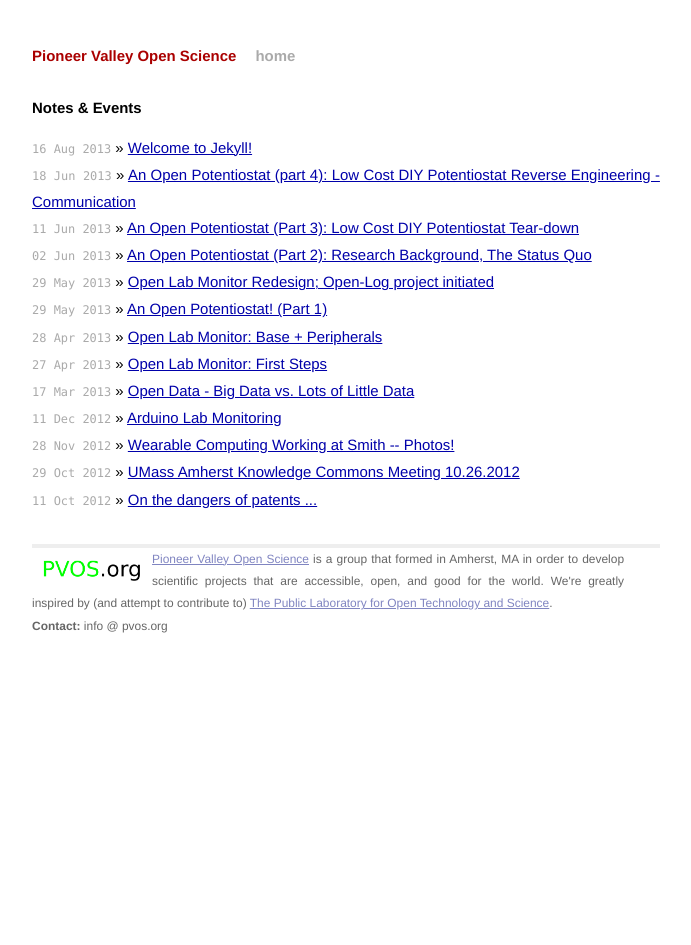
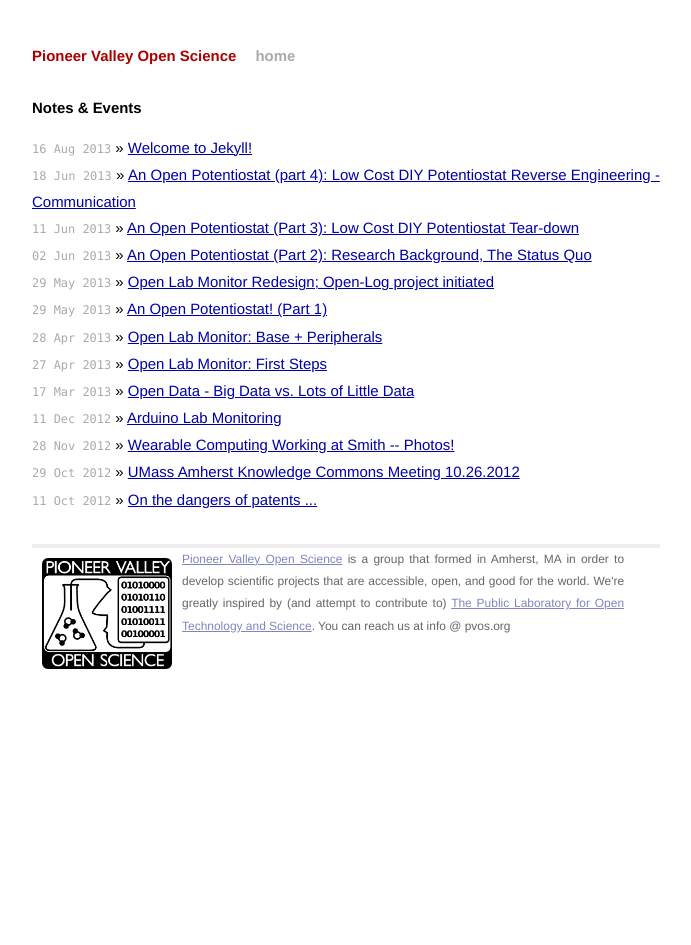
Before and after one commit to Pioneer-Valley-Open-Science/pvos-jk, a Jekyll site: the page built from index.html, in a window 1280 px wide. Shown: the whole page, without its empty margins (294-985 px from the left). Built offline with Jekyll 4.4.1, drawn with Linux system fonts in a browser that asks for light colours; Markdown is read by kramdown in place of the engine named in the settings.

Commit message:
added logo

```diff
--- a/_layouts/default.html
+++ b/_layouts/default.html
@@ -26,9 +26,8 @@
 
             <div class="footer">
               <div class="contact">
-<img src="/assets/pvosS.png" align = "left"  width=100 style="padding:10px;">
-<a href="/">Pioneer Valley Open Science</a> is a group that formed in Amherst, MA in order to develop scientific projects that are accessible, open, and good for the world. We're greatly inspired by (and attempt to contribute to) <a href="http://publiclab.org">The Public Laboratory for Open Technology and Science</a>.<br />
-<b>Contact:</b> info @ pvos.org
+<img src="/assets/pvosLogoBS.png" align = "left"  width=130 style="padding:10px;">
+<a href="/">Pioneer Valley Open Science</a> is a group that formed in Amherst, MA in order to develop scientific projects that are accessible, open, and good for the world. We're greatly inspired by (and attempt to contribute to) <a href="http://publiclab.org">The Public Laboratory for Open Technology and Science</a>. You can reach us at info @ pvos.org
 
               </div>
               <div class="contact">
```
Also changed, not shown: assets/pvosLogoBS.png (added).
